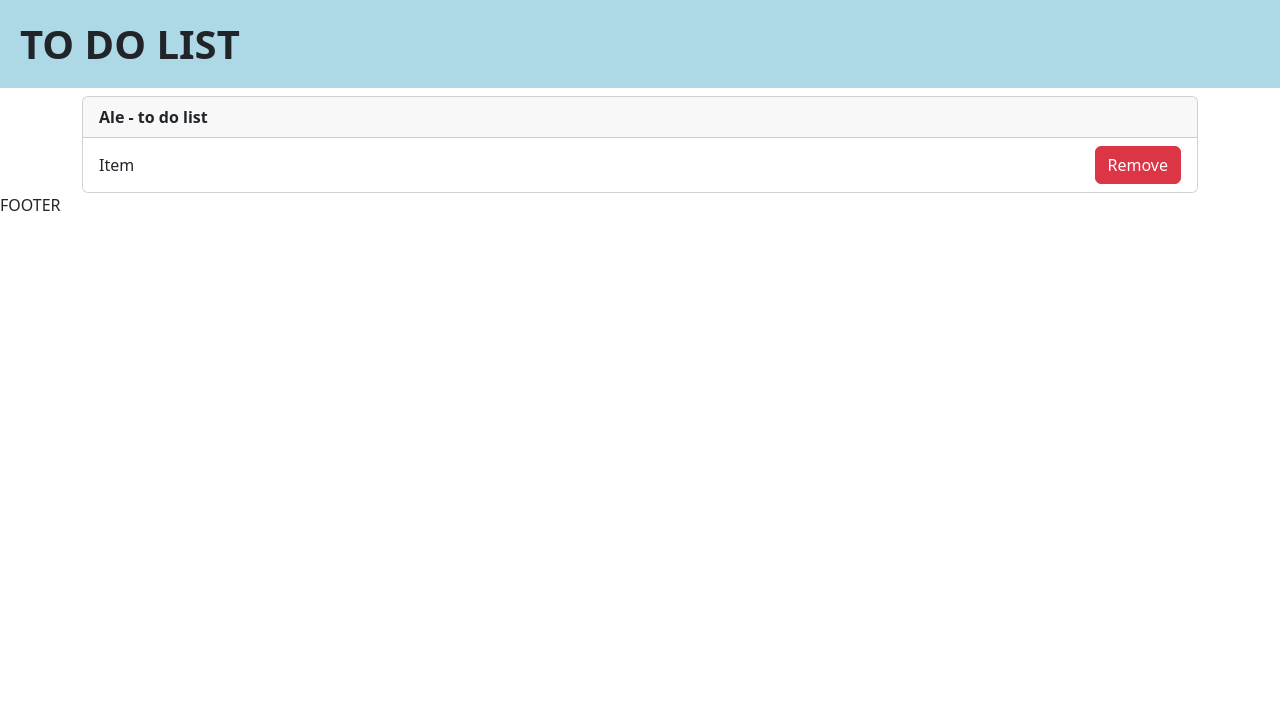
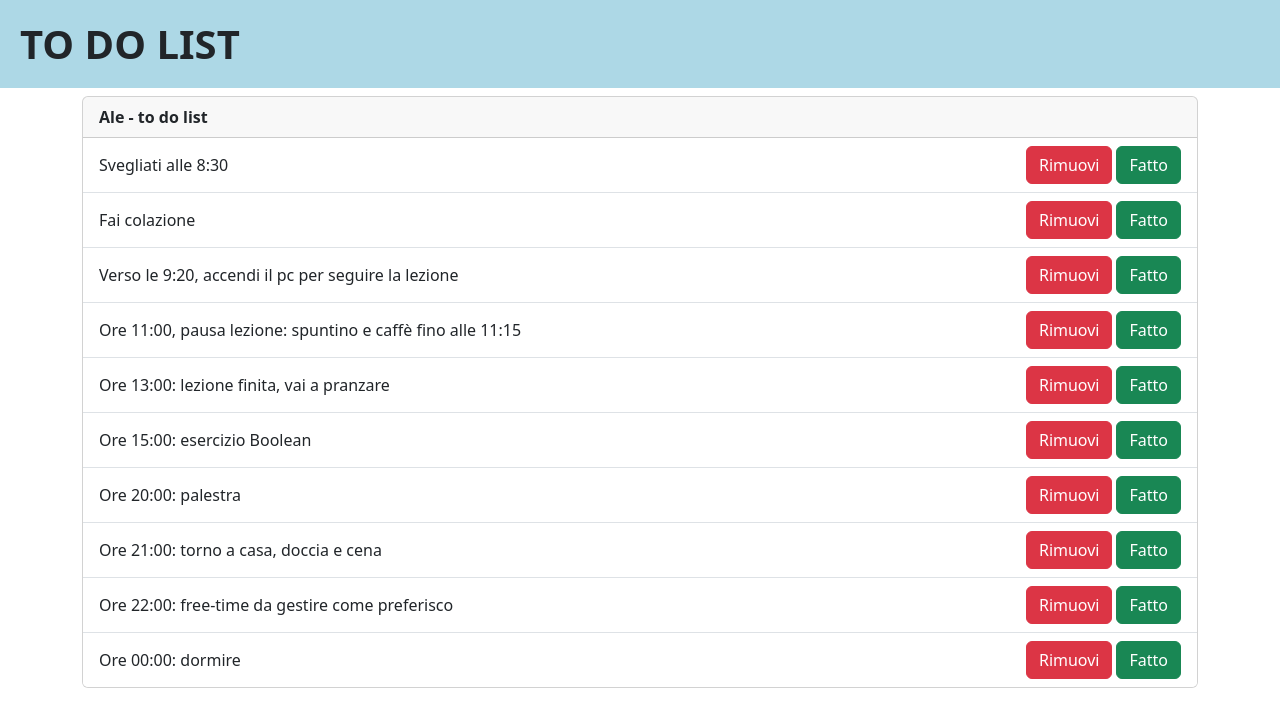
Before and after one commit to AleScla/vue-todolist, a plain HTML site: page index.html in a window 1280 px wide. Drawn offline with nearby package versions, Linux system fonts and the light colour scheme.

Commit message:
Inseriti li dinamicamente con un ciclo, creato il primo metodo per sbarrare le todo

```diff
--- a/index.html
+++ b/index.html
@@ -37,11 +37,15 @@
                               Ale - to do list
                             </div>
                             <ul class="list-group list-group-flush">
-                                <li class="list-group-item d-flex w-100 justify-content-between align-items-center">
-                                    Item
-                                    <button type="button" class="btn btn-danger">Remove</button>
+                                <li v-for="todo, index in todos" class="list-group-item d-flex w-100 justify-content-between align-items-center" :class="{'text-decoration-line-through': todo.done == true }">
+                                    <div @click="checkDone(index)">
+                                        {{todo.action}}
+                                    </div>
+                                    <div>
+                                        <button  type="button" class="btn btn-danger mx-1">Rimuovi</button>
+                                        <button @click="checkDone(index)" type="button" class="btn btn-success">Fatto</button>
+                                    </div>
                                 </li>
-
                             </ul>
                           </div>
                     </div>
@@ -50,11 +54,6 @@
         </main>
         <!-- /main -->
 
-        <!-- footer -->
-        <footer>
-                FOOTER
-        </footer>
-        <!-- /footer -->
 
         <!-- JS -->
         <script src="https://unpkg.com/vue@3/dist/vue.global.js"></script>
--- a/js/scripts.js
+++ b/js/scripts.js
@@ -44,9 +44,20 @@ const app = createApp({
             action: 'Ore 00:00: dormire',
             done: false
         }
-      ]
+      ],
     }
-  }
-})
+},
+methods:{
+    checkDone(i){
+        if (this.todos[i].done == false){
+            this.todos[i].done = true
+        }
+        else{
+            this.todos[i].done = false
+        }
+    },
+}
+}).mount('#app')
 
-app.mount('#app')
+
+// text-decoration-line-through
```
